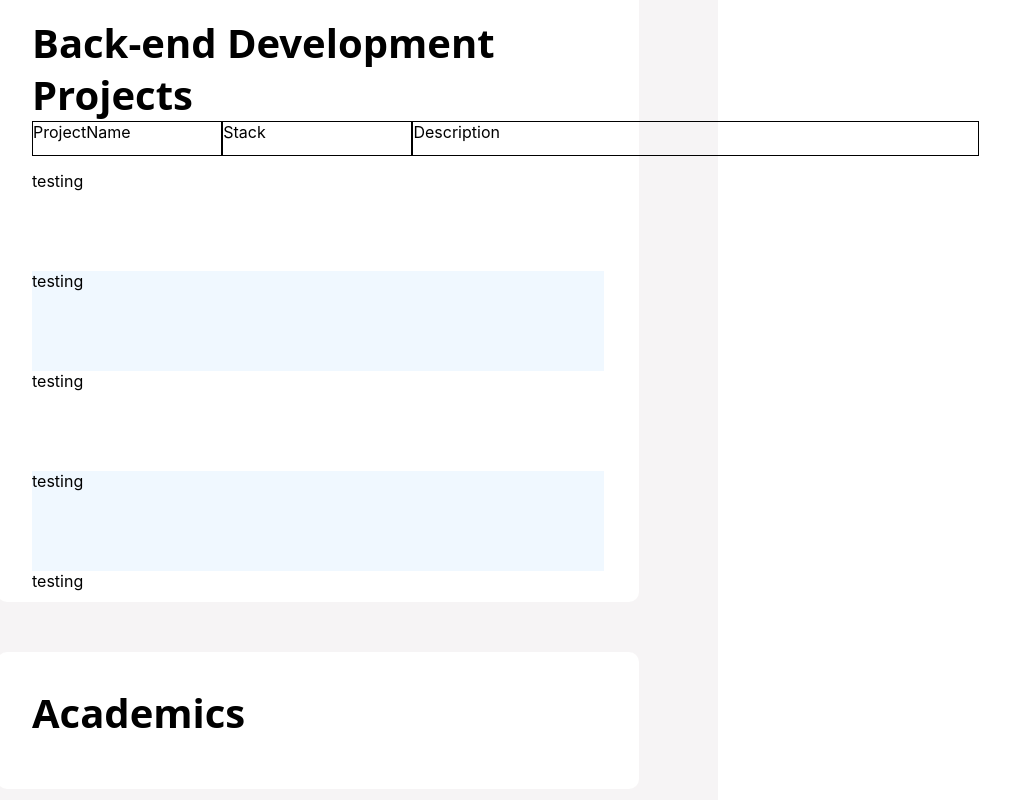
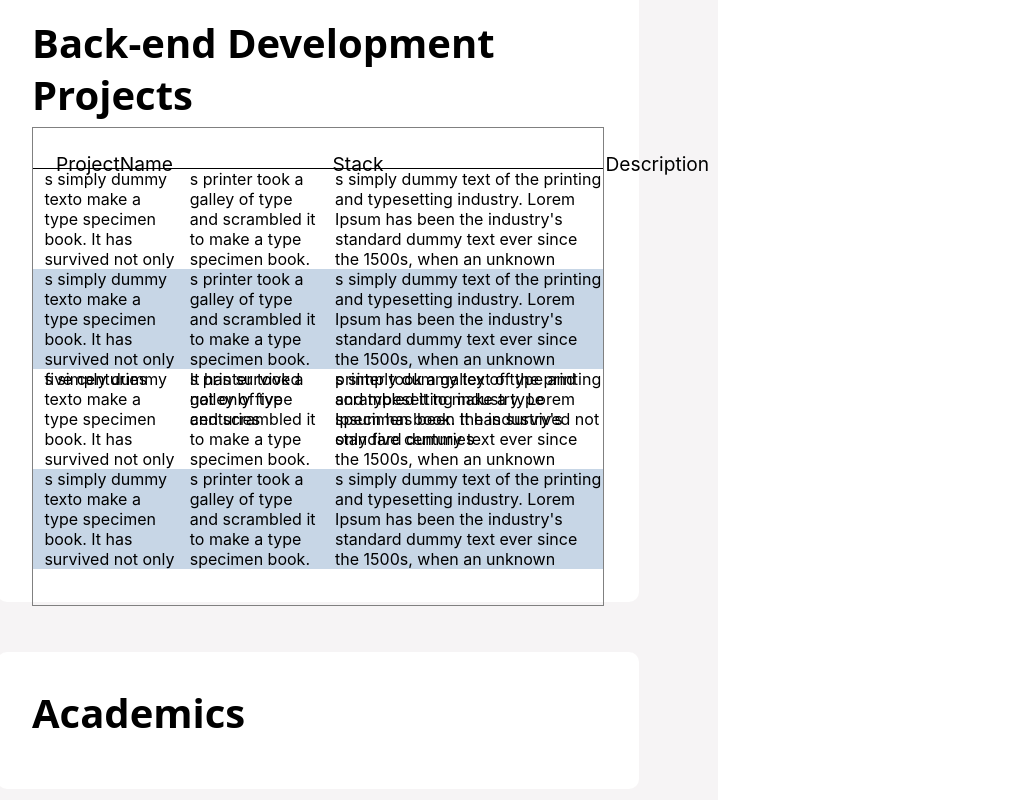
Before and after one commit to pratiklavhaleplp/html-css, a React (Create React App) app in the folder portfolio/: page / in a window 1280 px wide. Shown: the part 2320-3120 px from the top of the page, without its empty margins (82-1092 px from the left). Built offline with nearby package versions, Linux system fonts and the light colour scheme.

Commit message:
backend-dummy completed

```diff
--- a/portfolio/src/components/BackEndEndProject/BackEndProjectContent.js
+++ b/portfolio/src/components/BackEndEndProject/BackEndProjectContent.js
@@ -1,24 +1,46 @@
-
+const projectName = (projectName = '') => {
+    return (
+        <>
+            <div className='project-name-row-item'>s simply dummy texto make a type specimen book. It has survived not only five centuries</div>
+        </>
+    )
+}
+const projectStack = (stack = '') => {
+    return (
+        <>
+            <div className='project-stack-row-item'>s  printer took a galley of type and scrambled it to make a type specimen book. It has survived not only five centuries</div>
+        </>
+    )
+}
+const projectDescription = (projectName = '') => {
+    return (
+        <>
+            <div className='project-description-item'>s simply dummy text of the printing and typesetting industry. Lorem Ipsum has been the industry's standard dummy text ever since the 1500s, when an unknown printer took a galley of type and scrambled it to make a type specimen book. It has survived not only five centuries</div>
+        </>
+    )
+}
 const backEndEndProjectContent =
     <>
-        <div className='backend-project-header'>
-            <div className='first-flex-item'>ProjectName</div>
-            <div className='second-flex-item'>Stack</div>
-            <div className='third-flex-item'>Description</div>
-        </div>
         <div className='parent-backend-content'>
-            <div className='testing'>testing</div>
-            <div className='testing'>testing</div>
-            <div className='testing'>testing</div>
-            <div className='testing'>testing</div>
-            <div className='testing'>testing</div>
-            <div className='testing'>testing</div>
-            <div className='testing'>testing</div>
-            <div className='testing'>testing</div>
-            <div className='testing'>testing</div>
-            <div className='testing'>testing</div>
-            <div className='testing'>testing</div>
-            <div className='testing'>testing</div>
+            <div className='backend-project-header'>
+                <div className='project-name'>ProjectName</div>
+                <div className='stack'>Stack</div>
+                <div className='description'>Description</div>
+            </div>
+            <div className='backend-project-list'>
+                <div className='one-project-item'>{projectName()}{projectStack()}{projectDescription()}</div>
+                <div className='one-project-item'>{projectName()}{projectStack()}{projectDescription()}</div>
+                <div className='one-project-item'>{projectName()}{projectStack()}{projectDescription()}</div>
+                <div className='one-project-item'>{projectName()}{projectStack()}{projectDescription()}</div>
+                <div className='one-project-item'>{projectName()}{projectStack()}{projectDescription()}</div>
+                <div className='one-project-item'>{projectName()}{projectStack()}{projectDescription()}</div>
+                <div className='one-project-item'>{projectName()}{projectStack()}{projectDescription()}</div>
+                <div className='one-project-item'>{projectName()}{projectStack()}{projectDescription()}</div>
+                <div className='one-project-item'>{projectName()}{projectStack()}{projectDescription()}</div>
+                <div className='one-project-item'>{projectName()}{projectStack()}{projectDescription()}</div>
+                <div className='one-project-item'>{projectName()}{projectStack()}{projectDescription()}</div>
+                <div className='one-project-item'>{projectName()}{projectStack()}{projectDescription()}</div>
+            </div>
         </div>
     </>
 export { backEndEndProjectContent };
--- a/portfolio/src/components/BackEndEndProject/styles.css
+++ b/portfolio/src/components/BackEndEndProject/styles.css
@@ -1,38 +1,69 @@
-.parent-backend-content {
-  margin-top: 50px;
+.backend-project-list {
+  margin-top: 7%;
   display: grid;
   grid-template-rows: auto;
   grid-auto-flow: row;
   overflow-y: auto;
-  max-height: 450px;
+  max-height: 84%;
   position: relative;
+  border-top: 1px solid;
 }
-.testing {
+.one-project-item {
   width: 100%;
   height: 100px;
   display: flex;
   flex-direction: row;
 }
 .backend-project-header {
-  width: 74vw;
-  height: 35px;
+  width: 72rem;
   display: flex;
   flex-direction: row;
   position: absolute;
   z-index: 10;
+  height: 4.5rem;
 }
-.first-flex-item {
+.project-name {
   width: 20%;
-  border: 1px solid black;
+  font-size: 1.2em;
+  display: flex;
+  justify-content: flex-start;
+  margin-left: 2%;
+  align-items: center;
 }
-.second-flex-item {
+.stack {
   width: 20%;
-  border: 1px solid black;
+  font-size: 1.2em;
+  display: flex;
+  justify-content: flex-start;
+  margin-left: 4%;
+  align-items: center;
 }
-.third-flex-item {
-  width: 60%;
-  border: 1px solid black;
+.description {
+  width: 30%;
+  font-size: 1.2em;
+  display: flex;
+  justify-content: flex-start;
+  margin-left: 3.7%;
+  align-items: center;
 }
-.testing:nth-child(2n) {
-  background-color: aliceblue;
+.one-project-item:nth-child(2n) {
+  background-color: #c7d6e6;;
 }
+
+.parent-backend-content{
+  border: 1px solid grey;
+  margin-top: 1%;
+  height: 38.2%;
+}
+.project-name-row-item{
+  width: 25%;
+  margin-left: 2%;
+}
+.project-stack-row-item{
+  width: 25%;
+  margin-left: 2%;
+}
+.project-description-item{
+  width: 50%;
+  margin-left: 2%;
+}
```
